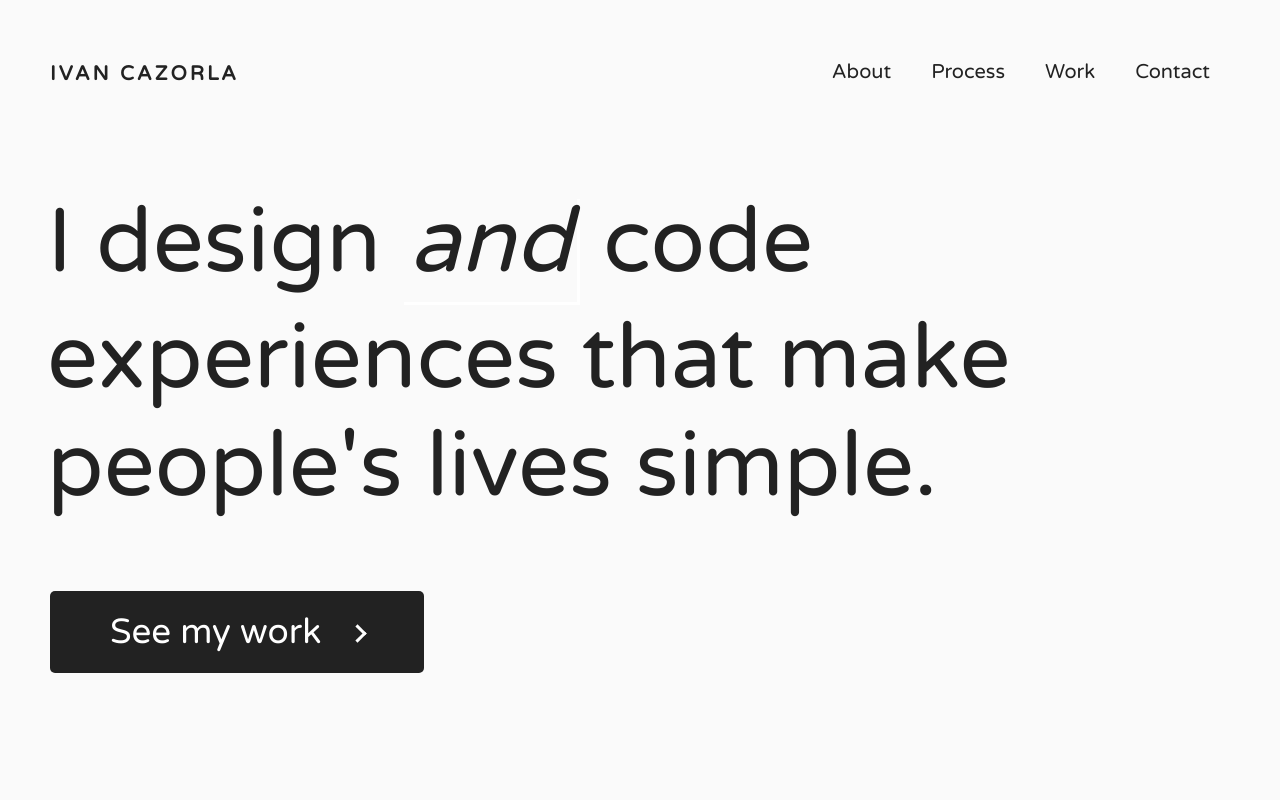
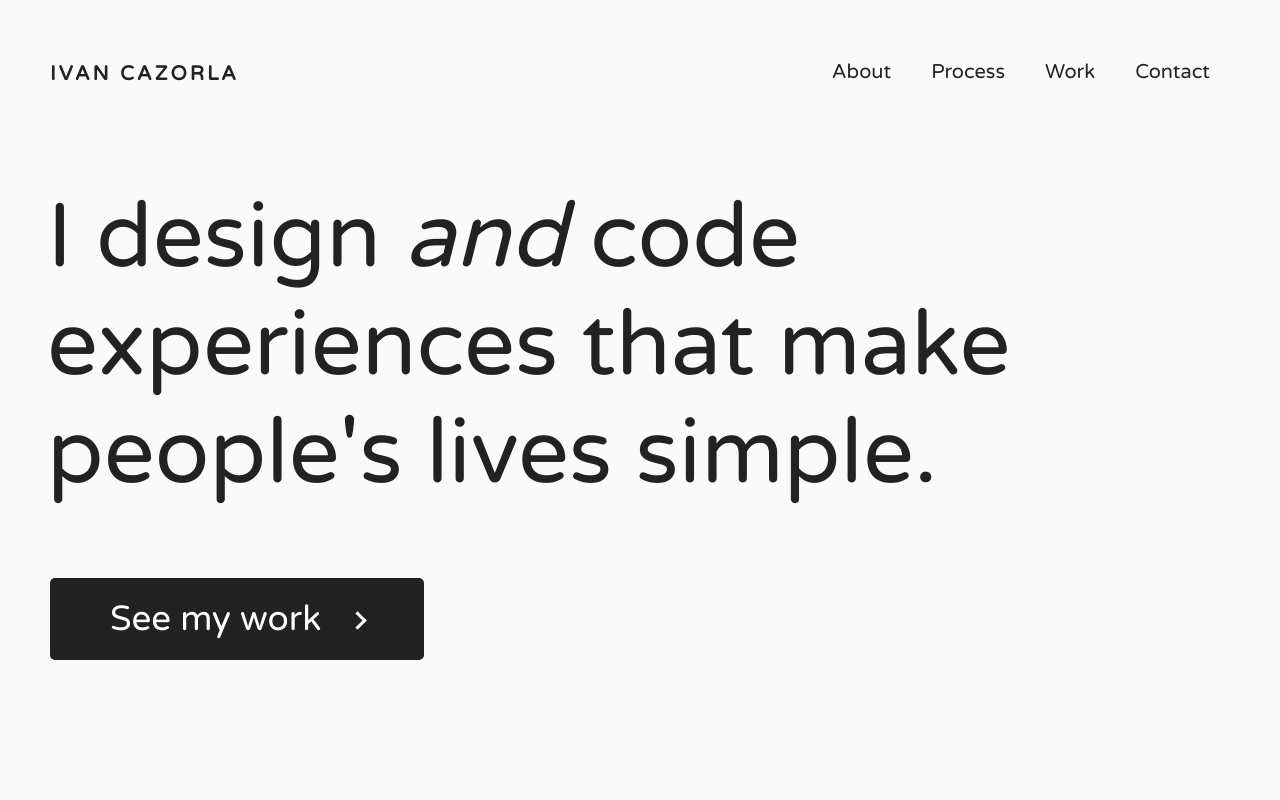
Before and after one commit to ivancazorla/ivancazorla.com, a plain HTML site: page index.html in a window 1280 px wide. Shown: the top 800 px of the page. Drawn offline with nearby package versions, Linux system fonts and the light colour scheme.

Commit message:
New changes

```diff
--- a/css/style.css
+++ b/css/style.css
@@ -335,6 +335,11 @@ ul li a {
     transition: all .2s ease-out;
 }
 
+.italic {
+    border-width: 0;
+    padding: 0;
+}
+
 i {
     border: solid #fff;
     border-width: 0 3px 3px 0;
--- a/index.html
+++ b/index.html
@@ -31,7 +31,7 @@
     </header>
     <section id="container">
         <div id="hero">
-            <p>I design <i>and</i> code experiences that make people's lives simple.</p>
+            <p>I design <i class="italic">and</i> code experiences that make people's lives simple.</p>
 
             <div class="button">
                 <a href="#work">See my work<i class="right"></i></a>
```
